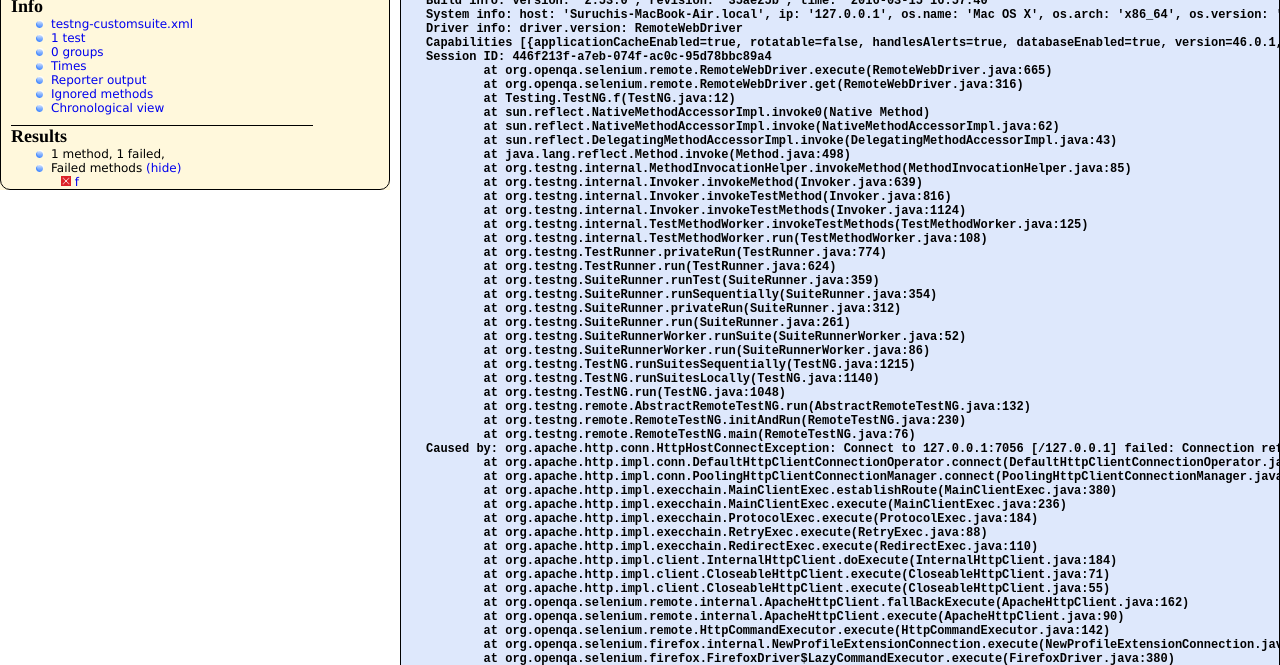
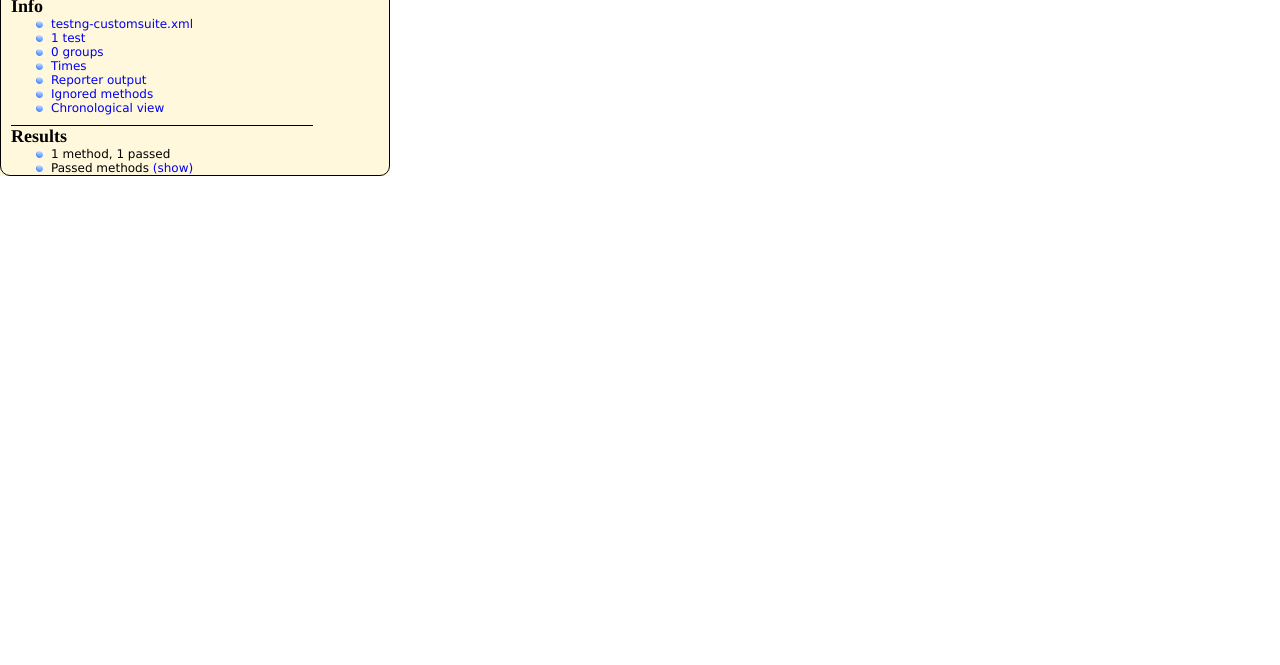
Before and after one commit to pravirkarna/selenium, a plain HTML site: page test-output/index.html in a window 1280 px wide. Shown: the part 135-800 px from the top of the page. Drawn offline with Linux system fonts and the light colour scheme; a script that the page names is missing.

Commit message:
testNG.xml added

```diff
--- a/test-output/index.html
+++ b/test-output/index.html
@@ -23,7 +23,7 @@
     <div class="top-banner-root">
       <span class="top-banner-title-font">Test results</span>
       <br/>
-      <span class="top-banner-font-1">1 suite, 1 failed test</span>
+      <span class="top-banner-font-1">1 suite</span>
     </div> <!-- top-banner-root -->
     <div class="navigator-root">
       <div class="navigator-suite-header">
@@ -37,7 +37,7 @@
         <div class="rounded-window">
           <div class="suite-header light-rounded-window-top">
             <a href="#" class="navigator-link" panel-name="suite-Default_suite">
-              <span class="suite-name border-failed">Default suite</span>
+              <span class="suite-name border-passed">Default suite</span>
             </a> <!-- navigator-link -->
           </div> <!-- suite-header light-rounded-window-top -->
           <div class="navigator-suite-content">
@@ -90,21 +90,21 @@
               <div class="suite-section-content">
                 <ul>
                   <li>
-                    <span class="method-stats">1 method, 1 failed,   </span>
+                    <span class="method-stats">1 method,   1 passed</span>
                   </li>
                   <li>
-                    <span class="method-list-title failed">Failed methods</span>
-                    <span class="show-or-hide-methods failed">
-                      <a href="#" panel-name="suite-Default_suite" class="hide-methods failed suite-Default_suite"> (hide)</a> <!-- hide-methods failed suite-Default_suite -->
-                      <a href="#" panel-name="suite-Default_suite" class="show-methods failed suite-Default_suite"> (show)</a> <!-- show-methods failed suite-Default_suite -->
+                    <span class="method-list-title passed">Passed methods</span>
+                    <span class="show-or-hide-methods passed">
+                      <a href="#" panel-name="suite-Default_suite" class="hide-methods passed suite-Default_suite"> (hide)</a> <!-- hide-methods passed suite-Default_suite -->
+                      <a href="#" panel-name="suite-Default_suite" class="show-methods passed suite-Default_suite"> (show)</a> <!-- show-methods passed suite-Default_suite -->
                     </span>
-                    <div class="method-list-content failed suite-Default_suite">
+                    <div class="method-list-content passed suite-Default_suite">
                       <span>
-                        <img width="3%" src="failed.png"/>
+                        <img width="3%" src="passed.png"/>
                         <a href="#" class="method navigator-link" panel-name="suite-Default_suite" title="Testing.TestNG" hash-for-method="f">f</a> <!-- method navigator-link -->
                       </span>
                       <br/>
-                    </div> <!-- method-list-content failed suite-Default_suite -->
+                    </div> <!-- method-list-content passed suite-Default_suite -->
                   </li>
                 </ul>
               </div> <!-- suite-section-content -->
@@ -116,9 +116,9 @@
     <div class="wrapper">
       <div class="main-panel-root">
         <div panel-name="suite-Default_suite" class="panel Default_suite">
-          <div class="suite-Default_suite-class-failed">
+          <div class="suite-Default_suite-class-passed">
             <div class="main-panel-header rounded-window-top">
-              <img src="failed.png"/>
+              <img src="passed.png"/>
               <span class="class-name">Testing.TestNG</span>
             </div> <!-- main-panel-header rounded-window-top -->
             <div class="main-panel-content rounded-window-bottom">
@@ -127,77 +127,14 @@
                   <a name="f">
                   </a> <!-- f -->
                   <span class="method-name">f</span>
-                  <div class="stack-trace">org.openqa.selenium.remote.UnreachableBrowserException: Error communicating with the remote browser. It may have died.
-Build info: version: &apos;2.53.0&apos;, revision: &apos;35ae25b&apos;, time: &apos;2016-03-15 16:57:40&apos;
-System info: host: &apos;Suruchis-MacBook-Air.local&apos;, ip: &apos;127.0.0.1&apos;, os.name: &apos;Mac OS X&apos;, os.arch: &apos;x86_64&apos;, os.version: &apos;10.12.2&apos;, java.version: &apos;1.8.0_121&apos;
-Driver info: driver.version: RemoteWebDriver
-Capabilities [{applicationCacheEnabled=true, rotatable=false, handlesAlerts=true, databaseEnabled=true, version=46.0.1, platform=MAC, nativeEvents=false, acceptSslCerts=true, webStorageEnabled=true, locationContextEnabled=true, browserName=firefox, takesScreenshot=true, javascriptEnabled=true, cssSelectorsEnabled=true}]
-Session ID: 446f213f-a7eb-074f-ac0c-95d78bbc89a4
-	at org.openqa.selenium.remote.RemoteWebDriver.execute(RemoteWebDriver.java:665)
-	at org.openqa.selenium.remote.RemoteWebDriver.get(RemoteWebDriver.java:316)
-	at Testing.TestNG.f(TestNG.java:12)
-	at sun.reflect.NativeMethodAccessorImpl.invoke0(Native Method)
-	at sun.reflect.NativeMethodAccessorImpl.invoke(NativeMethodAccessorImpl.java:62)
-	at sun.reflect.DelegatingMethodAccessorImpl.invoke(DelegatingMethodAccessorImpl.java:43)
-	at java.lang.reflect.Method.invoke(Method.java:498)
-	at org.testng.internal.MethodInvocationHelper.invokeMethod(MethodInvocationHelper.java:85)
-	at org.testng.internal.Invoker.invokeMethod(Invoker.java:639)
-	at org.testng.internal.Invoker.invokeTestMethod(Invoker.java:816)
-	at org.testng.internal.Invoker.invokeTestMethods(Invoker.java:1124)
-	at org.testng.internal.TestMethodWorker.invokeTestMethods(TestMethodWorker.java:125)
-	at org.testng.internal.TestMethodWorker.run(TestMethodWorker.java:108)
-	at org.testng.TestRunner.privateRun(TestRunner.java:774)
-	at org.testng.TestRunner.run(TestRunner.java:624)
-	at org.testng.SuiteRunner.runTest(SuiteRunner.java:359)
-	at org.testng.SuiteRunner.runSequentially(SuiteRunner.java:354)
-	at org.testng.SuiteRunner.privateRun(SuiteRunner.java:312)
-	at org.testng.SuiteRunner.run(SuiteRunner.java:261)
-	at org.testng.SuiteRunnerWorker.runSuite(SuiteRunnerWorker.java:52)
-	at org.testng.SuiteRunnerWorker.run(SuiteRunnerWorker.java:86)
-	at org.testng.TestNG.runSuitesSequentially(TestNG.java:1215)
-	at org.testng.TestNG.runSuitesLocally(TestNG.java:1140)
-	at org.testng.TestNG.run(TestNG.java:1048)
-	at org.testng.remote.AbstractRemoteTestNG.run(AbstractRemoteTestNG.java:132)
-	at org.testng.remote.RemoteTestNG.initAndRun(RemoteTestNG.java:230)
-	at org.testng.remote.RemoteTestNG.main(RemoteTestNG.java:76)
-Caused by: org.apache.http.conn.HttpHostConnectException: Connect to 127.0.0.1:7056 [/127.0.0.1] failed: Connection refused (Connection refused)
-	at org.apache.http.impl.conn.DefaultHttpClientConnectionOperator.connect(DefaultHttpClientConnectionOperator.java:151)
-	at org.apache.http.impl.conn.PoolingHttpClientConnectionManager.connect(PoolingHttpClientConnectionManager.java:353)
-	at org.apache.http.impl.execchain.MainClientExec.establishRoute(MainClientExec.java:380)
-	at org.apache.http.impl.execchain.MainClientExec.execute(MainClientExec.java:236)
-	at org.apache.http.impl.execchain.ProtocolExec.execute(ProtocolExec.java:184)
-	at org.apache.http.impl.execchain.RetryExec.execute(RetryExec.java:88)
-	at org.apache.http.impl.execchain.RedirectExec.execute(RedirectExec.java:110)
-	at org.apache.http.impl.client.InternalHttpClient.doExecute(InternalHttpClient.java:184)
-	at org.apache.http.impl.client.CloseableHttpClient.execute(CloseableHttpClient.java:71)
-	at org.apache.http.impl.client.CloseableHttpClient.execute(CloseableHttpClient.java:55)
-	at org.openqa.selenium.remote.internal.ApacheHttpClient.fallBackExecute(ApacheHttpClient.java:162)
-	at org.openqa.selenium.remote.internal.ApacheHttpClient.execute(ApacheHttpClient.java:90)
-	at org.openqa.selenium.remote.HttpCommandExecutor.execute(HttpCommandExecutor.java:142)
-	at org.openqa.selenium.firefox.internal.NewProfileExtensionConnection.execute(NewProfileExtensionConnection.java:160)
-	at org.openqa.selenium.firefox.FirefoxDriver$LazyCommandExecutor.execute(FirefoxDriver.java:380)
-	at org.openqa.selenium.remote.RemoteWebDriver.execute(RemoteWebDriver.java:644)
-	... 26 more
-Caused by: java.net.ConnectException: Connection refused (Connection refused)
-	at java.net.PlainSocketImpl.socketConnect(Native Method)
-	at java.net.AbstractPlainSocketImpl.doConnect(AbstractPlainSocketImpl.java:350)
-	at java.net.AbstractPlainSocketImpl.connectToAddress(AbstractPlainSocketImpl.java:206)
-	at java.net.AbstractPlainSocketImpl.connect(AbstractPlainSocketImpl.java:188)
-	at java.net.SocksSocketImpl.connect(SocksSocketImpl.java:392)
-	at java.net.Socket.connect(Socket.java:589)
-	at org.apache.http.conn.socket.PlainConnectionSocketFactory.connectSocket(PlainConnectionSocketFactory.java:74)
-	at org.apache.http.impl.conn.DefaultHttpClientConnectionOperator.connect(DefaultHttpClientConnectionOperator.java:134)
-	... 41 more
-
-</div> <!-- stack-trace -->
                 </div> <!-- method-content -->
               </div> <!-- method -->
             </div> <!-- main-panel-content rounded-window-bottom -->
-          </div> <!-- suite-Default_suite-class-failed -->
+          </div> <!-- suite-Default_suite-class-passed -->
         </div> <!-- panel Default_suite -->
         <div panel-name="test-xml-Default_suite" class="panel">
           <div class="main-panel-header rounded-window-top">
-            <span class="header-content">/private/var/folders/zx/k_13gq211_9gpz9qn3h8sx4r0000gn/T/testng-eclipse--1060960139/testng-customsuite.xml</span>
+            <span class="header-content">/private/var/folders/zx/k_13gq211_9gpz9qn3h8sx4r0000gn/T/testng-eclipse--1123508758/testng-customsuite.xml</span>
           </div> <!-- main-panel-header rounded-window-top -->
           <div class="main-panel-content rounded-window-bottom">
             <pre>
@@ -250,12 +187,12 @@ data.addRows(1);
 data.setCell(0, 0, 0)
 data.setCell(0, 1, 'f')
 data.setCell(0, 2, 'Testing.TestNG')
-data.setCell(0, 3, 37837);
+data.setCell(0, 3, 4231);
 window.suiteTableData['Default_suite']= { tableData: data, tableDiv: 'times-div-Default_suite'}
 return data;
 }
               </script>
-              <span class="suite-total-time">Total running time: 37 seconds</span>
+              <span class="suite-total-time">Total running time: 4 seconds</span>
               <div id="times-div-Default_suite">
               </div> <!-- times-div-Default_suite -->
             </div> <!-- times-div -->
@@ -287,10 +224,8 @@ return data;
                 <span class="method-start">0 ms</span>
               </div> <!-- configuration-class before -->
               <div class="test-method">
-                <img src="failed.png">
-                </img>
                 <span class="method-name">f</span>
-                <span class="method-start">48193 ms</span>
+                <span class="method-start">4208 ms</span>
               </div> <!-- test-method -->
           </div> <!-- main-panel-content rounded-window-bottom -->
         </div> <!-- panel -->
--- /dev/null
+++ b/test-output/junitreports/TEST-Testing.TestNG.xml
@@ -0,0 +1,5 @@
+<?xml version="1.0" encoding="UTF-8"?>
+<!-- Generated by org.testng.reporters.JUnitReportReporter -->
+<testsuite hostname="Suruchis-MacBook-Air.local" name="Testing.TestNG" tests="1" failures="0" timestamp="9 Aug 2017 07:37:53 GMT" time="4.231" errors="0">
+  <testcase name="f" time="4.231" classname="Testing.TestNG"/>
+</testsuite> <!-- Testing.TestNG -->
```
Also changed, not shown: test-output/Default suite/Default test.xml (+2 -72 lines), test-output/old/Default suite/methods-alphabetical.html (+2 -2 lines), test-output/old/Default suite/methods.html (+2 -2 lines), test-output/old/Default suite/toc.html (+2 -2 lines), test-output/old/index.html (+3 -3 lines), 1 other file.
